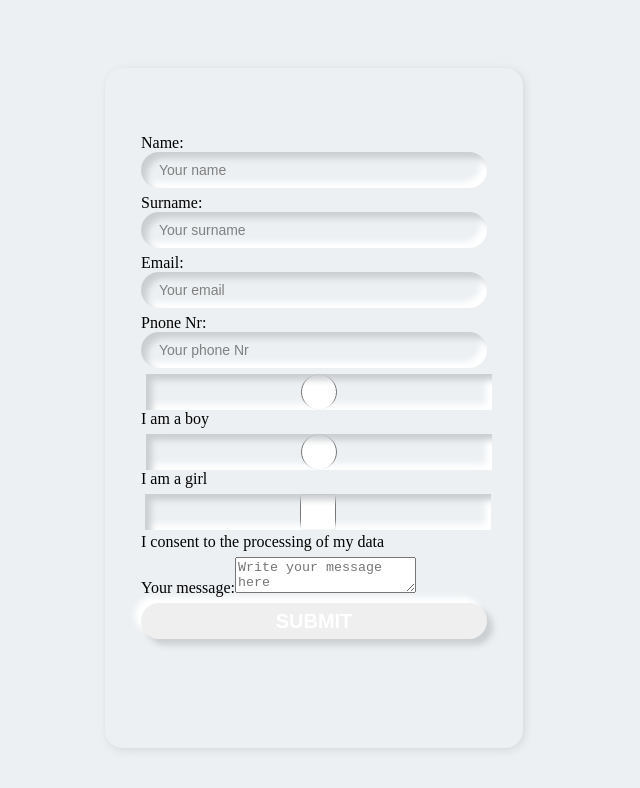
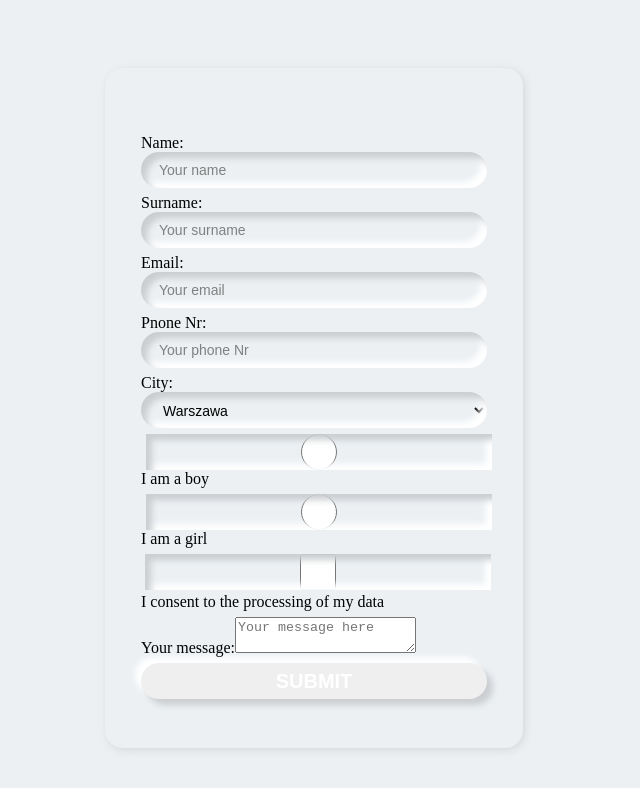
Before and after one commit to ardevprojects/1-formularz-html5, a plain HTML site: page index.html in a window 1280 px wide. Shown: the whole page, without its empty margins (334-974 px from the left). Drawn offline with Linux system fonts and the light colour scheme.

Commit message:
changed button

```diff
--- a/index.html
+++ b/index.html
@@ -25,13 +25,13 @@
         <label>
           Pnone Nr:<input type="tel" name="phoneNr" placeholder="Your phone Nr">
         </label>
-        <!-- <label>City:
+        <label>City:
           <select name="city" id="city">
             <option value="Kraków">Kraków</option>
             <option value="Warszawa" selected>Warszawa</option>
             <option value="Gdańsk">Gdańsk</option>
           </select>
-        </label> -->
+        </label>
         <label><input type="radio" name="boy">I am a boy</label>
         <label><input type="radio" name="girl">I am a girl</label>
         <label>
@@ -39,10 +39,10 @@
           I consent to the processing of my data
         </label>
         <label>
-          Your message:<textarea name="message" id="message" placeholder="Write your message here"></textarea>
+          Your message:<textarea name="message" id="message" placeholder="Your message here"></textarea>
         </label>
+        <button type="submit">SUBMIT</button>
       </form>
-      <button type="submit">SUBMIT</button>
     </div>
   </div>
 </body>
```
